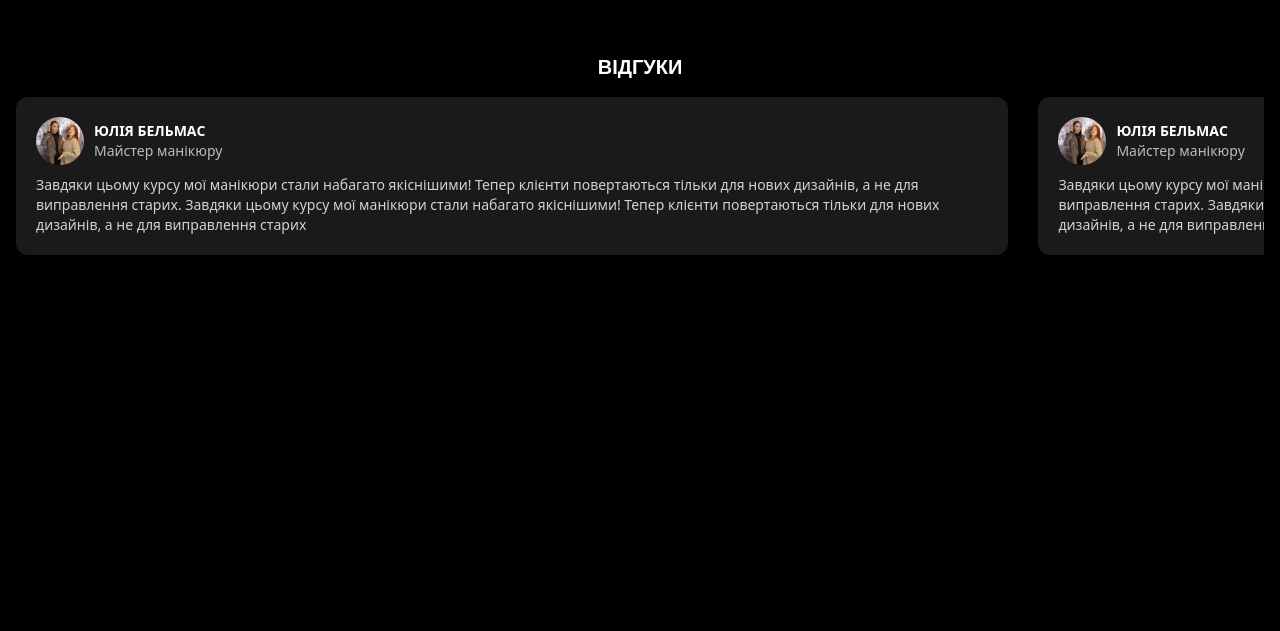
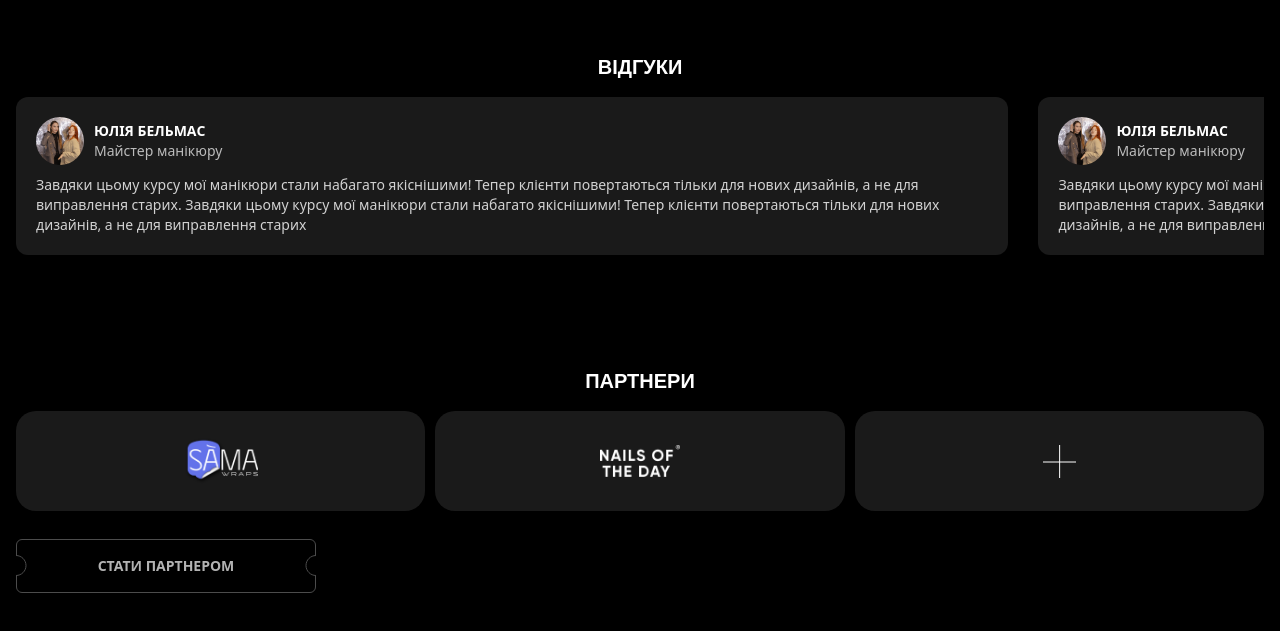
Before and after one commit to serhiihaniuk/nailmoment_next, a Next.js app: page / in a window 1280 px wide. Shown: the part 7483-8114 px from the top of the page. Before the commit the page ends 7794 px from the top, so only its background shows below. Built offline with nearby package versions, Linux system fonts and the light colour scheme; a web font is replaced by a local one.

Commit message:
finish with partners section

```diff
--- a/src/app/page.tsx
+++ b/src/app/page.tsx
@@ -89,7 +89,7 @@ const feedbacks = [
     image: '/assets/previous-festivals-1.png',
     text: 'Завдяки цьому курсу мої манікюри стали набагато якіснішими! Тепер клієнти повертаються тільки для нових дизайнів, а не для виправлення старих. Завдяки цьому курсу мої манікюри стали набагато якіснішими! Тепер клієнти повертаються тільки для нових дизайнів, а не для виправлення старих'
   }
-]
+];
 
 export default function Home() {
   return (
@@ -358,7 +358,6 @@ export default function Home() {
           </SwiperSlide>
         </Swiper>
       </section>
-
       <section className="px-4 py-14 flex flex-col gap-4 justify-start">
         <SectionTitle>Відгуки</SectionTitle>
         <Swiper
@@ -397,6 +396,49 @@ export default function Home() {
             ))
           }
         </Swiper>
+      </section>
+
+      <section className="px-4 py-14 flex flex-col gap-4 justify-start">
+        <SectionTitle>Партнери</SectionTitle>
+        <div className="flex gap-2.5">
+          <div className="w-full h-[100px] flex items-center justify-center rounded-[20px] bg-primary">
+            <Image
+              src="/assets/partners-1.png"
+              aria-hidden="true"
+              alt="logo"
+              width={100}
+              height={100}
+              className="w-[74px]"
+            />
+          </div>
+          <div className="w-full h-[100px] flex items-center justify-center rounded-[20px] bg-primary">
+            <Image
+              src="/assets/partners-2.png"
+              aria-hidden="true"
+              alt="logo"
+              width={100}
+              height={100}
+              className="w-[80px]"
+            />
+          </div>
+          <div className="w-full h-[100px] flex items-center justify-center rounded-[20px] bg-primary">
+            <svg width="33" height="33" viewBox="0 0 33 33" fill="none" xmlns="http://www.w3.org/2000/svg">
+              <line x1="16.6333" y1="2.18557e-08" x2="16.6333" y2="33" stroke="white"/>
+              <line x1="33" y1="17" x2="-4.37114e-08" y2="17" stroke="white"/>
+            </svg>
+          </div>
+        </div>
+        <button className="relative h-[54px] w-full max-w-[300px] mt-3 flex items-center justify-center border-[1px] border-[#4C4C4C] rounded-md hover:opacity-80 transition-all">
+          <svg className="absolute left-[-1px] top-2/4 -translate-y-1/2" width="11" height="22" viewBox="0 0 11 22" fill="none" xmlns="http://www.w3.org/2000/svg">
+            <path d="M0 20.5137C5.52285 20.5137 10 16.0365 10 10.5137C10 4.99082 5.52285 0.513672 0 0.513672V20.5137Z" fill="black"/>
+            <path d="M0 20.5137C5.52285 20.5137 10 16.0365 10 10.5137C10 4.99082 5.52285 0.513672 0 0.513672" stroke="#4C4C4C"/>
+          </svg>
+          <svg className="absolute right-[-1px] top-2/4 -translate-y-1/2" width="11" height="22" viewBox="0 0 11 22" fill="none" xmlns="http://www.w3.org/2000/svg">
+            <path d="M11 0.513672C5.47715 0.513671 1 4.99082 1 10.5137C1 16.0365 5.47715 20.5137 11 20.5137L11 0.513672Z" fill="black"/>
+            <path d="M11 0.513672C5.47715 0.513671 1 4.99082 1 10.5137C1 16.0365 5.47715 20.5137 11 20.5137" stroke="#4C4C4C"/>
+          </svg>
+          <span className="text-sm font-bold color-primary-foreground">СТАТИ ПАРТНЕРОМ</span>
+        </button>
       </section>
     </>
   );
```
Also changed, not shown: public/assets/partners-1.png (added), public/assets/partners-2.png (added).
